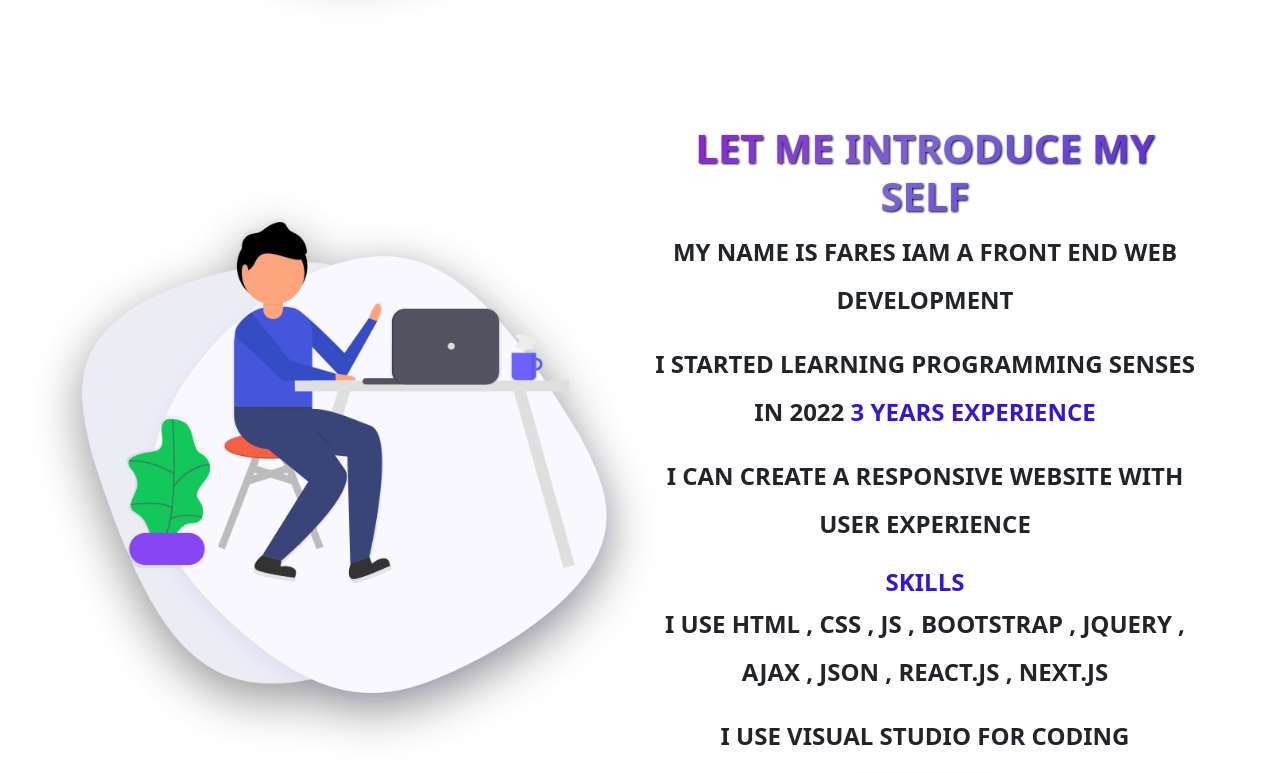
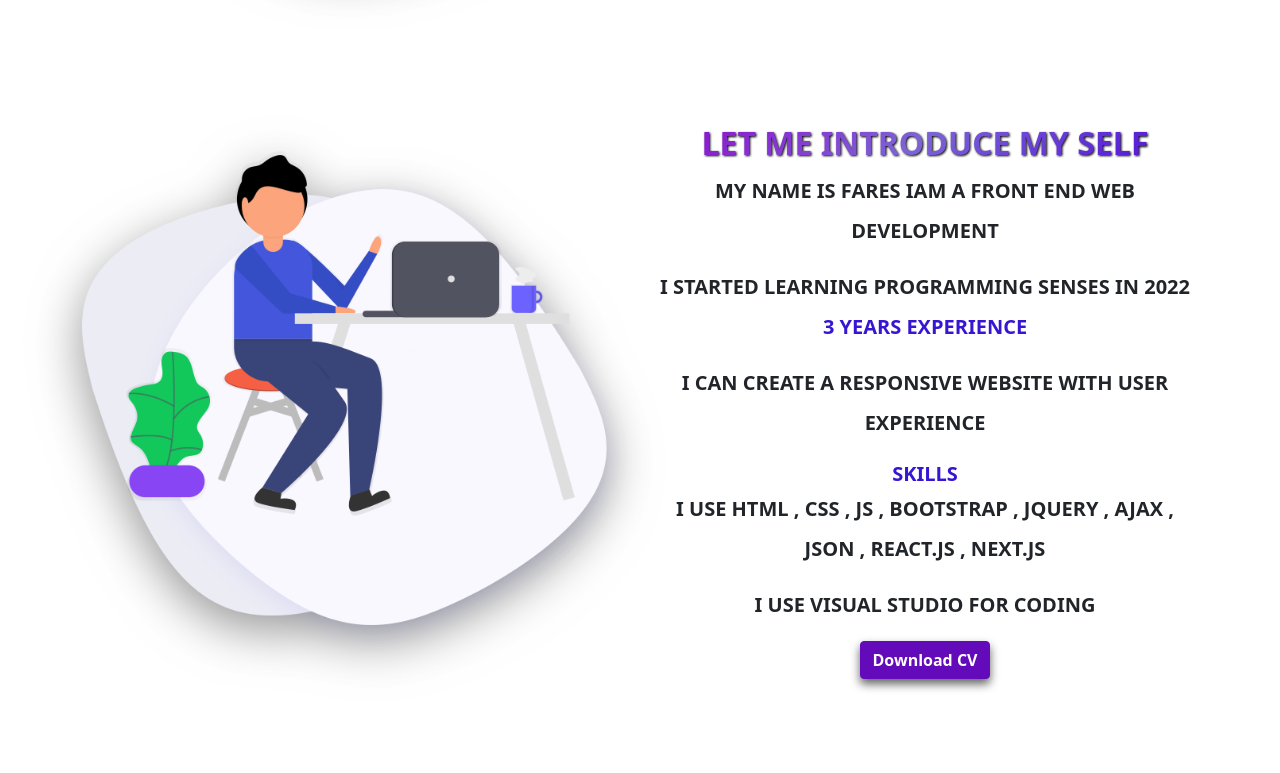
Before and after one commit to fares12358/myCv, a plain HTML site: page index.html in a window 1280 px wide. Shown: the part 720-1493 px from the top of the page. Drawn offline with nearby package versions, Linux system fonts and the light colour scheme.

Commit message:
Update index.html

```diff
--- a/index.html
+++ b/index.html
@@ -68,17 +68,17 @@
                 </div>
                 <div
                     class="col-md-6 col-sm-12 py-5 text-center d-flex align-items-center justify-content-start flex-column">
-                    <h1 class="text-uppercase fw-bold fs-md-5 text-coloring">let me introduce my self</h1>
-                    <p class="text-uppercase fw-bold  fs-4 lh-lg ">my name is <span>fares</span> iam a
+                    <h1 class="text-uppercase fw-bold fs-2  text-coloring">let me introduce my self</h1>
+                    <p class="text-uppercase fw-bold  fs-5 lh-lg ">my name is <span>fares</span> iam a
                         front end web development</p>
-                    <p class="text-uppercase fw-bold  fs-4 lh-lg  ">I started learning programming senses
+                    <p class="text-uppercase fw-bold  fs-5 lh-lg  ">I started learning programming senses
                         in 2022 <span class="span-color">3 years experience</span></p>
-                    <p class="text-uppercase fw-bold  fs-4 lh-lg  ">I can create a responsive website
+                    <p class="text-uppercase fw-bold  fs-5 lh-lg  ">I can create a responsive website
                         with user experience</p>
-                    <span class="span-color text-uppercase fs-4 fw-bold">skills</span>
-                    <p class="text-uppercase fw-bold  fs-4 lh-lg  ">i use html , css , js , bootstrap ,
+                    <span class="span-color text-uppercase fs-5 fw-bold">skills</span>
+                    <p class="text-uppercase fw-bold  fs-5 lh-lg  ">i use html , css , js , bootstrap ,
                         jquery , Ajax , json , react.js , next.js</p>
-                    <p class="text-uppercase fw-bold  fs-4 lh-lg ">i use visual studio for coding</p>
+                    <p class="text-uppercase fw-bold  fs-5 lh-lg ">i use visual studio for coding</p>
                     <button id="download-btn"  class="main-btn btn btn-primary fw-bold fs-6">Download CV</button>
                 </div>
             </div>
```
